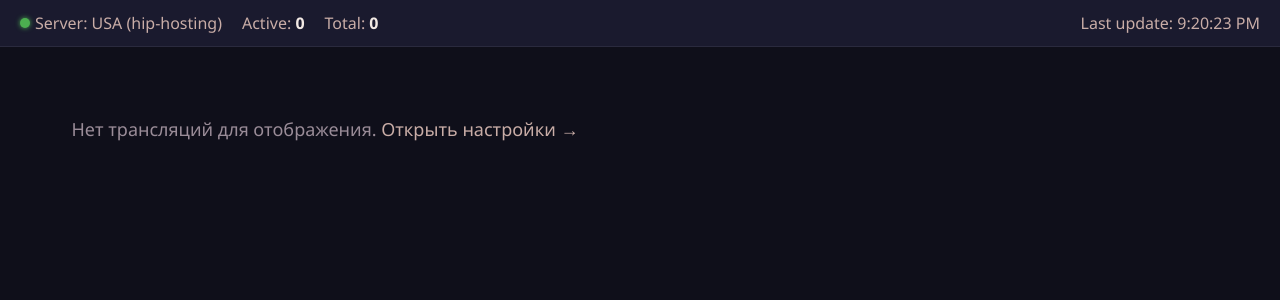
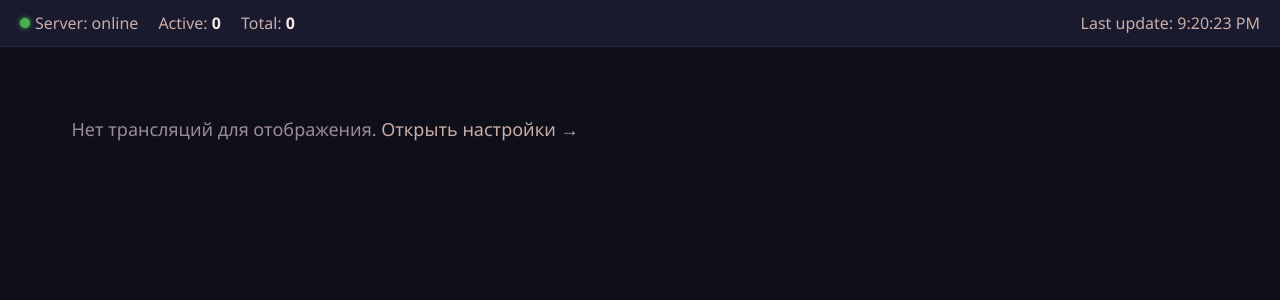
Before and after one commit to lazaryants/cricket-stream-lite, a Flask app: page / in a window 1280 px wide. Shown: the part 128-428 px from the top of the page. Run offline with Flask 3, Linux system fonts and the light colour scheme; data that the repository does not hold is empty; parts of the project's set-up code (start-up, migrations or seed data) failed here and were passed over; some libraries are stand-ins or nearby versions.

Commit message:
Make server status label portable

```diff
--- a/templates/monitoring.html
+++ b/templates/monitoring.html
@@ -112,7 +112,7 @@
         <div class="status">
             <div class="status-item">
                 <div class="status-dot"></div>
-                <span>Server: USA (hip-hosting)</span>
+                <span>Server: online</span>
             </div>
             <div class="status-item">
                 <span>Active: <strong id="active-count">0</strong></span>
```
